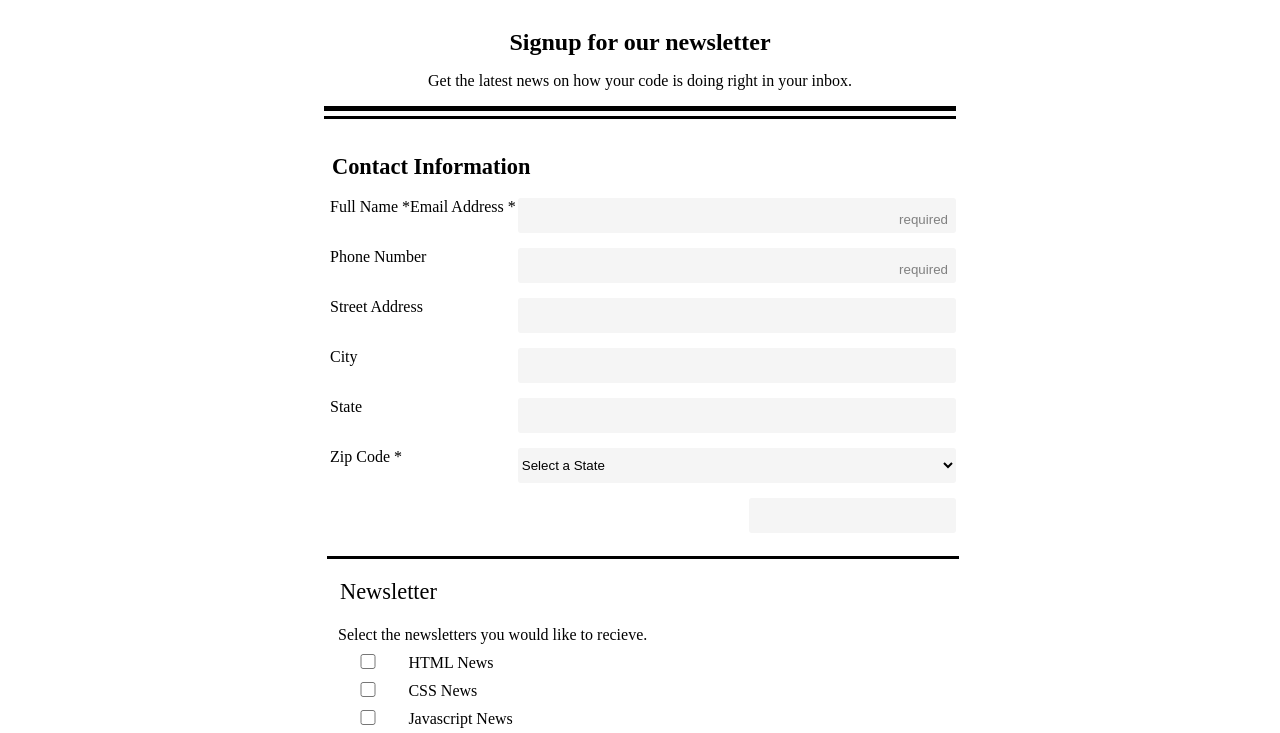
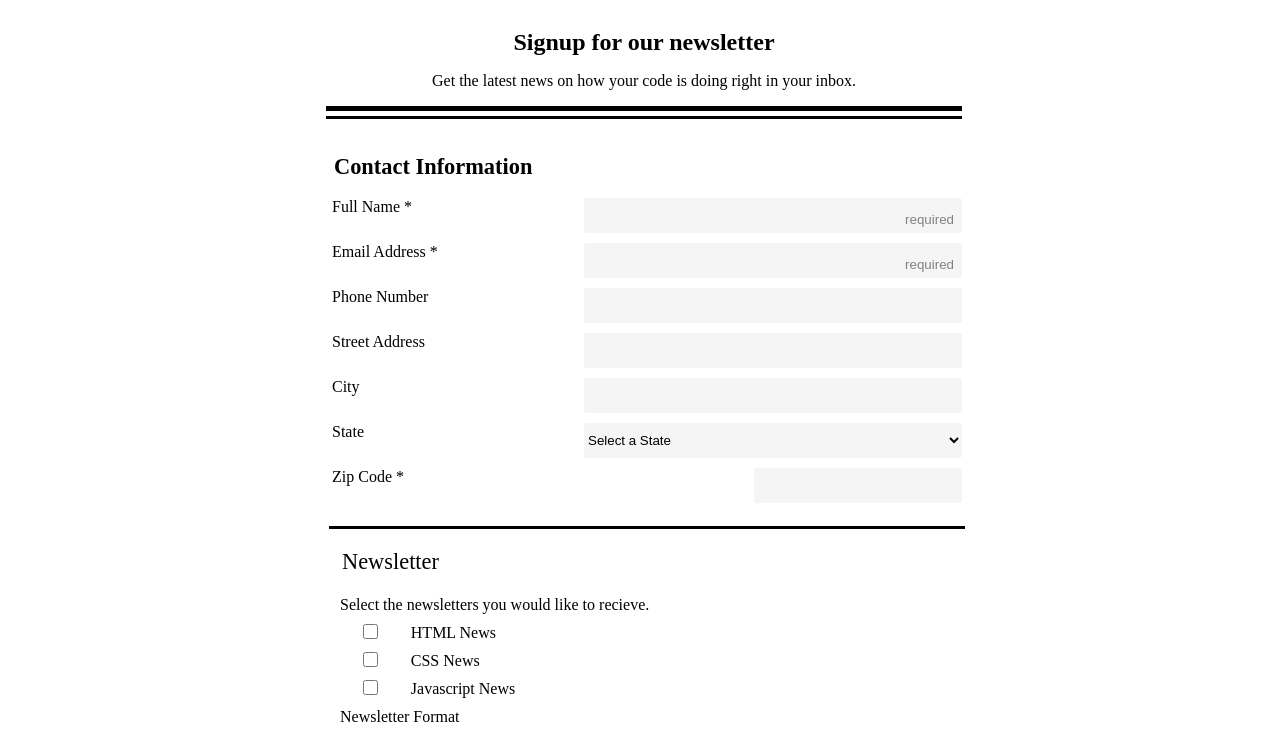
Before and after one commit to alecstephens/responsive-registration-form, a plain HTML site: page index.html in a window 1280 px wide. Shown: the part 63-796 px from the top of the page. Drawn offline with Linux system fonts and the light colour scheme; a web font is replaced by a local one.

Commit message:
still trying to fix a few issues with my css

```diff
--- a/css/style.css
+++ b/css/style.css
@@ -1,13 +1,5 @@
 * {
     box-sizing: border-box;
-}
-
-#contact_info {
-    display: flex;
-}
-
-body {
-    overflow-x: hidden;
 }
 
 /* styles for header and main section of page*/
@@ -34,8 +26,6 @@ main h2 {
     margin: 10px 0 0 0;
 }
 
-
-
 main:before {
     content:"";
     display: block;
@@ -50,6 +40,7 @@ main:before {
 /* styles for contact information of form */
 
 .contact_info {
+    display: flex;
     flex-direction: column;
     width: 100%;
     border: none;
@@ -190,6 +181,7 @@ footer {
 
     body {
         margin-bottom: 15%;
+        margin-right: 0;
     }
 
     main {
@@ -209,22 +201,28 @@ footer {
         font-size: 1.5em;
     }
 
-   .contact_info input, label, select {
-        display: inline-block;
-        margin-bottom: 15px;
+    div {
+        display: inline;
     }
 
-    .contact_info input, select{
-        width: 70%;
-        float: right;
+   .contact_info label {
+        width: 150px;
+        display: inline-block;
+        text-align: left
     }
 
-    .contact_info label {
-        float: left;
+    input[type="text"],
+    input[type="email"],
+    input[type="tel"],
+    select {
+        width: 60%;
+        float: right;
     }
 
     #zip {
         width: 33%;
+        display: flex;
+        justify-content: last ;
     }
 
     footer {
--- a/index.html
+++ b/index.html
@@ -22,25 +22,36 @@
         <p>Get the latest news on how your code is doing right in your inbox.</p>
     </main>
 
-    <form action="index.html" method="POST" id="form1">
+    <form action="index.html" method="POST" id="form1" class="form-inline">
         <fieldset class="contact_info">
             <legend><strong>Contact Information</strong></legend>
 
+            <div>
                 <label for="name">Full Name *</label>
                 <input type="text" id="name" name="user-name" placeholder="required">
+            </div>
 
+            <div>
                 <label for="email">Email Address *</label>
                 <input type="email" id="email" name="user-email" placeholder="required">
+            </div>
 
+            <div>
                 <label for="phone">Phone Number </label>
                 <input type="tel" id="phone" name="user-phone">
+            </div>
 
+            <div>
                 <label for="address">Street Address </label>
                 <input type="text" id="address" name="user-address">
+            </div>
 
+            <div>
                 <label for="city">City </label>
                 <input type="text" id="city" name="user-city">
+            </div>
 
+            <div>
                 <label for="state">State</label>
                     <select id="state" name="user-state">
                         <option value="" disable selected hidden>Select a State</option>
@@ -94,9 +105,12 @@
                         <option value="wisconsin">WI</option>
                         <option value="wyoming">WY</option>
                     </select>
+            </div>
 
+            <div>
                 <label for="zip">Zip Code *</label>
                 <input type="text" id="zip" name="user-zip">
+            </div>
         </fieldset>
 
         <fieldset class="newsletter">
@@ -106,15 +120,13 @@
 
             <label class="light" for="html_news" >HTML News</label>
             <input type="checkbox" id="html_news" name="newsletter" value="html_news">
-            <br>
 
             <label class="light" for="css_news">CSS News</label>
             <input type="checkbox" id="css_news" name="newsletter" value="css">
-            <br>
 
             <label class="light" for="javascript_news">Javascript News</label>
             <input type="checkbox" id="javascript_news" name="newsletter" value="javascript">
-            <br>
+
 
             <p>Newsletter Format</p>
             <label class="light" for="html">HTML</label>
```
Lines whose indentation alone changed are shown as unchanged.
